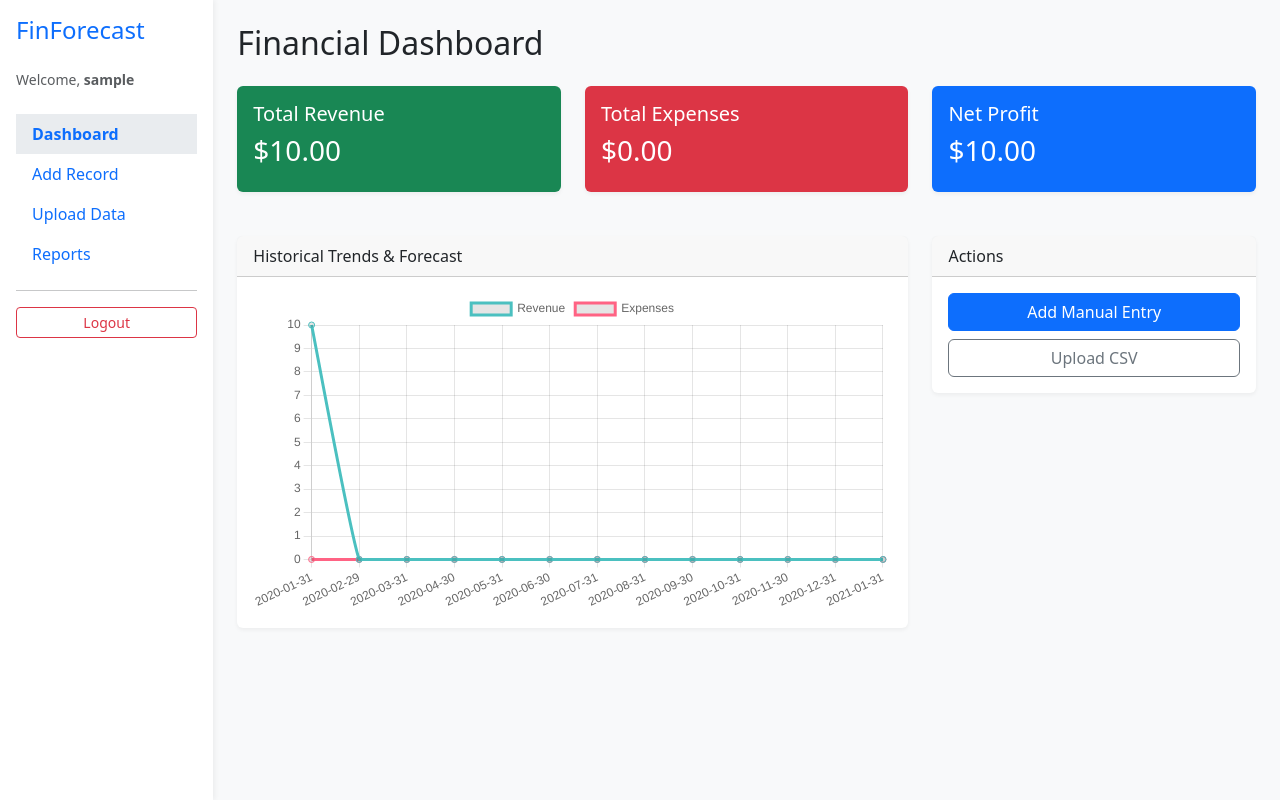
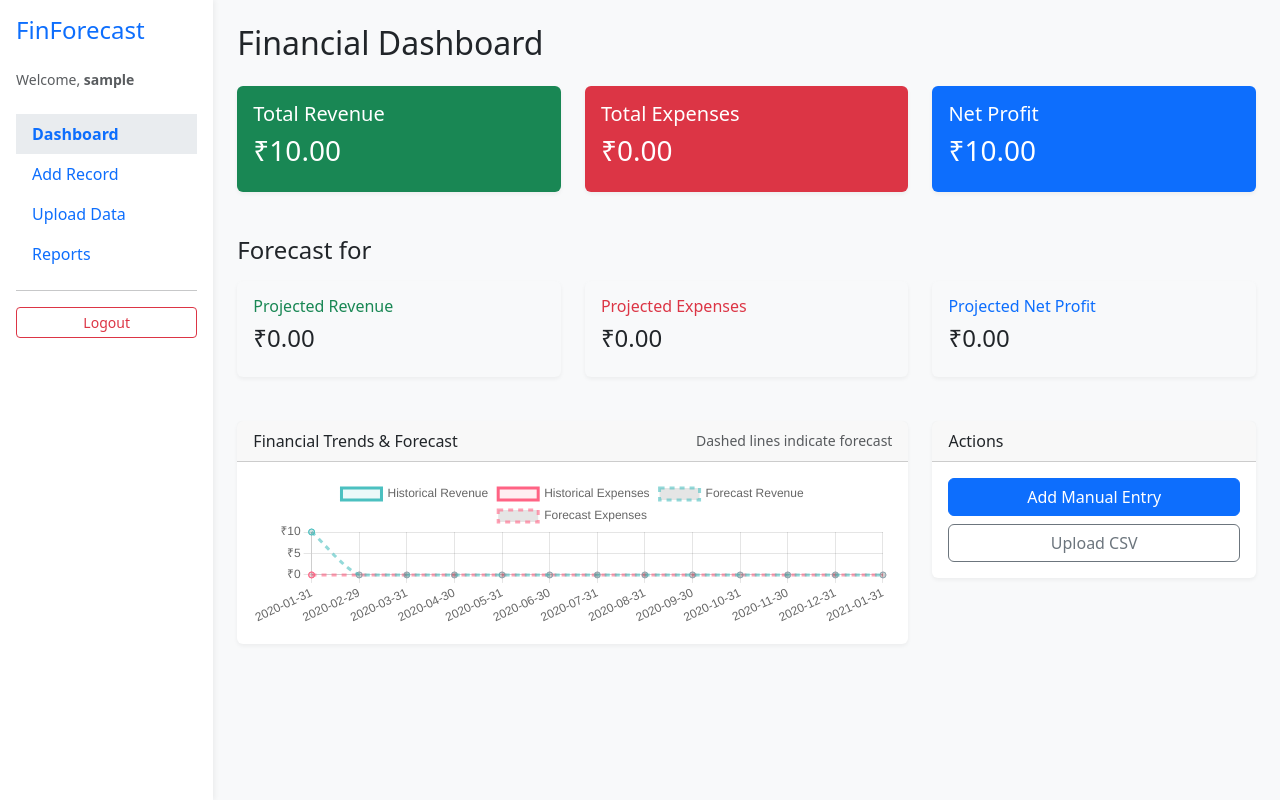
Before and after one commit to m-lakshaya/FinancialForecastSystem, a Django app: page / in a window 1280 px wide. Run offline with Django 5.2, Linux system fonts and the light colour scheme; a user stored in the database is signed in; tables that the repository leaves empty hold one stand-in row (values such as "Sample post").

Commit message:
Update forecasting, Indian currency formatting, and deployment config

```diff
--- a/config/settings.py
+++ b/config/settings.py
@@ -27,7 +27,7 @@
 # SECURITY WARNING: don't run with debug turned on in production!
 DEBUG = os.environ.get('DEBUG', 'True') == 'True'
 
-ALLOWED_HOSTS = ['*'] # In production, replace with your Render domain, e.g., ['your-app.onrender.com']
+ALLOWED_HOSTS = ['*', '.onrender.com'] # In production, replace with your Render domain, e.g., ['your-app.onrender.com']
 
 
 
@@ -40,6 +40,7 @@
     'django.contrib.sessions',
     'django.contrib.messages',
     'django.contrib.staticfiles',
+    'django.contrib.humanize',
     'core',
 ]
 
@@ -108,7 +109,7 @@
 # Internationalization
 # https://docs.djangoproject.com/en/6.0/topics/i18n/
 
-LANGUAGE_CODE = 'en-us'
+LANGUAGE_CODE = 'en-IN'
 
 TIME_ZONE = 'UTC'
 
--- a/core/views.py
+++ b/core/views.py
@@ -45,6 +45,19 @@
     # Forecast Data (Next 12 Months)
     forecast_data = generate_forecast(user=request.user, months=12)
 
+    # Specific Next Month Forecast
+    next_month_forecast = {
+        'revenue': 0,
+        'expenses': 0,
+        'profit': 0,
+        'date': ''
+    }
+
+    if forecast_data and forecast_data['dates']:
+        next_month_forecast['date'] = forecast_data['dates'][0]
+        next_month_forecast['revenue'] = forecast_data['revenue'][0]
+        next_month_forecast['expenses'] = forecast_data['expenses'][0]
+        next_month_forecast['profit'] = forecast_data['profit'][0]
 
     context = {
         'total_revenue': total_revenue,
@@ -52,6 +65,7 @@
         'net_profit': net_profit,
         'historical_chart_data': json.dumps(historical_chart_data),
         'forecast_data': json.dumps(forecast_data) if forecast_data else json.dumps({}),
+        'next_month_forecast': next_month_forecast,
     }
     return render(request, 'dashboard.html', context)
 
--- a/templates/base.html
+++ b/templates/base.html
@@ -29,6 +29,19 @@
             border: none;
             box-shadow: 0 2px 4px rgba(0, 0, 0, 0.05);
             margin-bottom: 20px;
+        }
+
+        /* Hide up/down arrows in numeric inputs */
+        input::-webkit-outer-spin-button,
+        input::-webkit-inner-spin-button {
+            -webkit-appearance: none;
+            appearance: none;
+            margin: 0;
+        }
+
+        input[type=number] {
+            -moz-appearance: textfield;
+            appearance: textfield;
         }
     </style>
 </head>
--- a/templates/dashboard.html
+++ b/templates/dashboard.html
@@ -1,6 +1,7 @@
 {% extends 'base.html' %}
 
 {% block content %}
+{% load humanize %}
 <h2 class="mb-4">Financial Dashboard</h2>
 
 <!-- Summary Cards -->
@@ -9,7 +10,7 @@
         <div class="card text-white bg-success">
             <div class="card-body">
                 <h5 class="card-title">Total Revenue</h5>
-                <h3>${{ total_revenue|floatformat:2 }}</h3>
+                <h3>₹{{ total_revenue|floatformat:2|intcomma }}</h3>
             </div>
         </div>
     </div>
@@ -17,7 +18,7 @@
         <div class="card text-white bg-danger">
             <div class="card-body">
                 <h5 class="card-title">Total Expenses</h5>
-                <h3>${{ total_expenses|floatformat:2 }}</h3>
+                <h3>₹{{ total_expenses|floatformat:2|intcomma }}</h3>
             </div>
         </div>
     </div>
@@ -25,17 +26,51 @@
         <div class="card text-white bg-primary">
             <div class="card-body">
                 <h5 class="card-title">Net Profit</h5>
-                <h3>${{ net_profit|floatformat:2 }}</h3>
+                <h3>₹{{ net_profit|floatformat:2|intcomma }}</h3>
             </div>
         </div>
     </div>
 </div>
 
+<!-- Forecast Summary Cards -->
+{% if next_month_forecast.date %}
+<h4 class="mb-3 mt-4">Forecast for {{ next_month_forecast.date|date:"F Y" }}</h4>
+<div class="row mb-4">
+    <div class="col-md-4">
+        <div class="card text-dark bg-light border-success">
+            <div class="card-body">
+                <h6 class="card-title text-success">Projected Revenue</h6>
+                <h4>₹{{ next_month_forecast.revenue|floatformat:2|intcomma }}</h4>
+            </div>
+        </div>
+    </div>
+    <div class="col-md-4">
+        <div class="card text-dark bg-light border-danger">
+            <div class="card-body">
+                <h6 class="card-title text-danger">Projected Expenses</h6>
+                <h4>₹{{ next_month_forecast.expenses|floatformat:2|intcomma }}</h4>
+            </div>
+        </div>
+    </div>
+    <div class="col-md-4">
+        <div class="card text-dark bg-light border-primary">
+            <div class="card-body">
+                <h6 class="card-title text-primary">Projected Net Profit</h6>
+                <h4>₹{{ next_month_forecast.profit|floatformat:2|intcomma }}</h4>
+            </div>
+        </div>
+    </div>
+</div>
+{% endif %}
+
 <!-- Charts -->
 <div class="row">
     <div class="col-md-8">
         <div class="card">
-            <div class="card-header">Historical Trends & Forecast</div>
+            <div class="card-header d-flex justify-content-between align-items-center">
+                <span>Financial Trends & Forecast</span>
+                <small class="text-muted"><i class="fas fa-info-circle"></i> Dashed lines indicate forecast</small>
+            </div>
             <div class="card-body">
                 <canvas id="financialChart"></canvas>
             </div>
@@ -53,53 +88,110 @@
 </div>
 
 <script>
+    document.addEventListener('DOMContentLoaded', function () {
         const ctx = document.getElementById('financialChart').getContext('2d');
 
         // Parse JSON data from Django context
         const historicalData = JSON.parse('{{ historical_chart_data|escapejs }}');
         const forecastData = JSON.parse('{{ forecast_data|escapejs }}');
 
-    // Combine Historical and Forecast for Charting
-    // This is a simplified view; in production, you might want distinct visual styling for forecast
+        const historicalLabels = historicalData.dates || [];
+        const forecastLabels = (forecastData && forecastData.dates) ? forecastData.dates : [];
+        const allLabels = historicalLabels.concat(forecastLabels);
 
-    let labels = historicalData.dates || [];
-    let revenueData = historicalData.revenue || [];
-    let expenseData = historicalData.expenses || [];
+        // Datasets construction
+        const datasets = [];
 
-    if (forecastData && forecastData.dates) {
-        labels = labels.concat(forecastData.dates);
-        revenueData = revenueData.concat(forecastData.revenue);
-        expenseData = expenseData.concat(forecastData.expenses);
+        if (historicalLabels.length > 0) {
+            // Historical Revenue
+            datasets.push({
+                label: 'Historical Revenue',
+                data: historicalData.revenue,
+                borderColor: 'rgba(75, 192, 192, 1)',
+                backgroundColor: 'rgba(75, 192, 192, 0.1)',
+                tension: 0.3,
+                fill: true
+            });
+
+            // Historical Expenses
+            datasets.push({
+                label: 'Historical Expenses',
+                data: historicalData.expenses,
+                borderColor: 'rgba(255, 99, 132, 1)',
+                backgroundColor: 'rgba(255, 99, 132, 0.1)',
+                tension: 0.3,
+                fill: true
+            });
+        }
+
+        if (forecastLabels.length > 0) {
+            // Need to pad historical data for forecast alignment
+            const pad = new Array(historicalLabels.length - 1).fill(null);
+
+            // Connect historical last point to forecast first point
+            const lastHistRev = historicalData.revenue[historicalData.revenue.length - 1];
+            const lastHistExp = historicalData.expenses[historicalData.expenses.length - 1];
+
+            // Forecast Revenue
+            datasets.push({
+                label: 'Forecast Revenue',
+                data: pad.concat([lastHistRev]).concat(forecastData.revenue),
+                borderColor: 'rgba(75, 192, 192, 0.6)',
+                borderDash: [5, 5],
+                tension: 0.3,
+                fill: false
+            });
+
+            // Forecast Expenses
+            datasets.push({
+                label: 'Forecast Expenses',
+                data: pad.concat([lastHistExp]).concat(forecastData.expenses),
+                borderColor: 'rgba(255, 99, 132, 0.6)',
+                borderDash: [5, 5],
+                tension: 0.3,
+                fill: false
+            });
         }
 
         new Chart(ctx, {
             type: 'line',
             data: {
-            labels: labels,
-            datasets: [
-                {
-                    label: 'Revenue',
-                    data: revenueData,
-                    borderColor: 'rgb(75, 192, 192)',
-                    tension: 0.1,
-                    fill: false
-                },
-                {
-                    label: 'Expenses',
-                    data: expenseData,
-                    borderColor: 'rgb(255, 99, 132)',
-                    tension: 0.1,
-                    fill: false
-                }
-            ]
+                labels: allLabels,
+                datasets: datasets
             },
             options: {
+                responsive: true,
+                maintainAspectRatio: false,
                 scales: {
                     y: {
-                    beginAtZero: true
+                        beginAtZero: true,
+                        ticks: {
+                            callback: function (value) {
+                                return '₹' + value.toLocaleString('en-IN');
+                            }
+                        }
+                    }
+                },
+                plugins: {
+                    tooltip: {
+                        mode: 'index',
+                        intersect: false,
+                        callbacks: {
+                            label: function (context) {
+                                let label = context.dataset.label || '';
+                                if (label) {
+                                    label += ': ';
+                                }
+                                if (context.parsed.y !== null) {
+                                    label += '₹' + context.parsed.y.toLocaleString('en-IN', { minimumFractionDigits: 2 });
+                                }
+                                return label;
+                            }
+                        }
                     }
                 }
             }
         });
+    });
 </script>
 {% endblock %}
--- a/templates/reports.html
+++ b/templates/reports.html
@@ -1,6 +1,7 @@
 {% extends 'base.html' %}
 
 {% block content %}
+{% load humanize %}
 <h2 class="mb-4">Financial Reports</h2>
 
 <div class="mb-3">
@@ -29,7 +30,7 @@
                                 {{ record.category }}
                             </span>
                         </td>
-                        <td>${{ record.amount }}</td>
+                        <td>₹{{ record.amount|floatformat:2|intcomma }}</td>
                         <td>{{ record.description }}</td>
                     </tr>
                     {% empty %}
```
Lines whose indentation alone changed are shown as unchanged.
